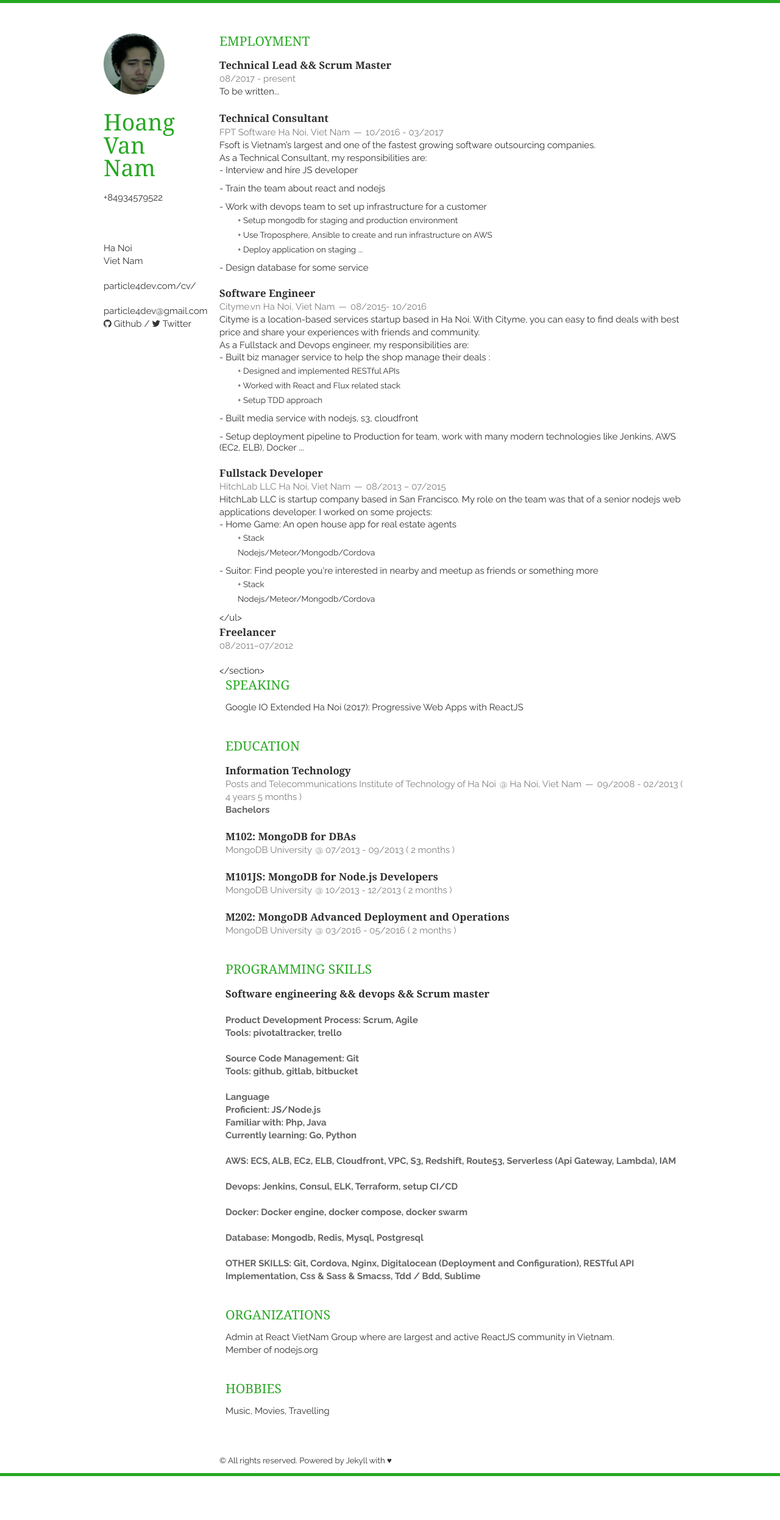
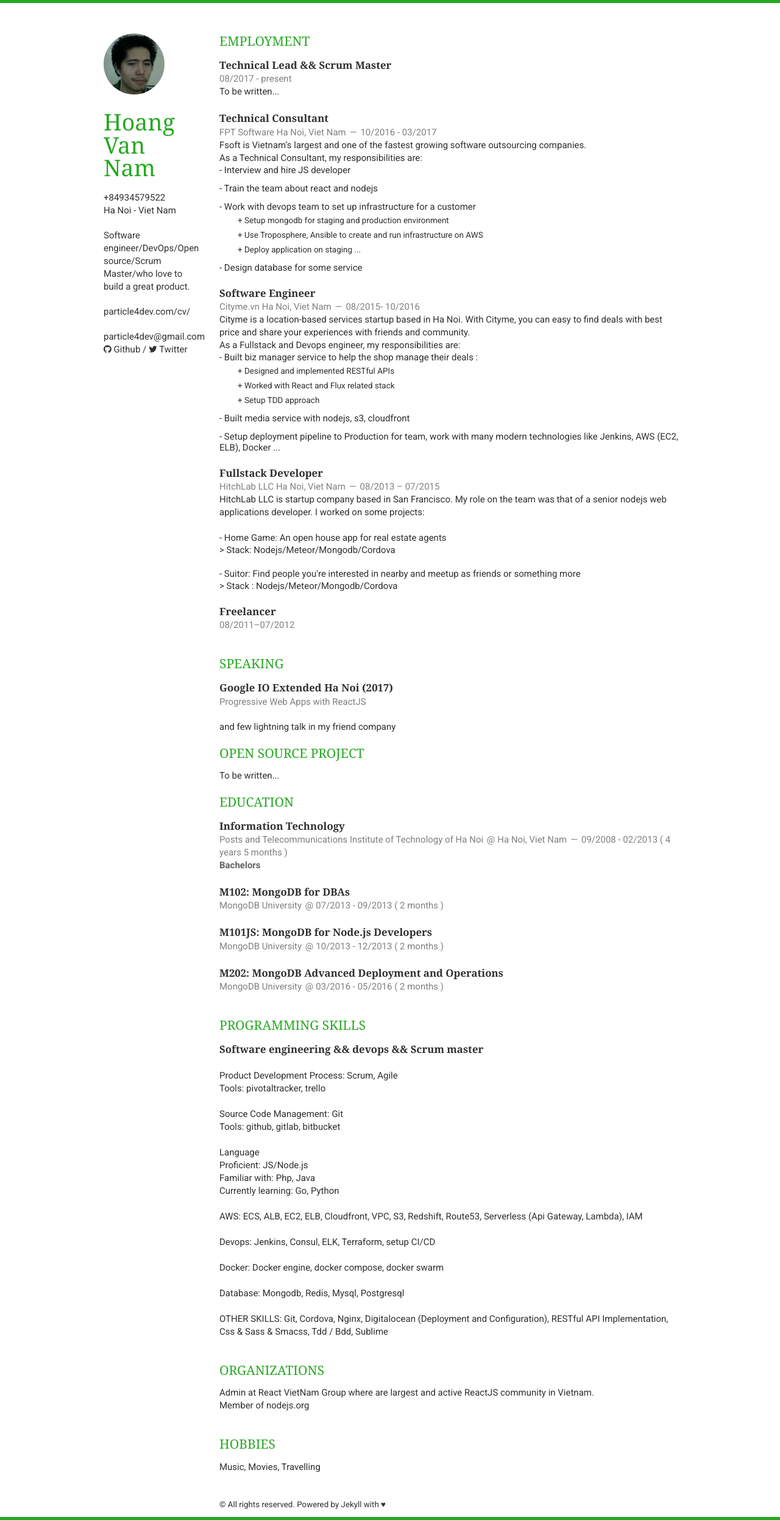
Before and after one commit to particle4dev/blog.particle4dev.com, a Jekyll site: the page built from cv.md, in a window 1280 px wide. Shown: the whole page at 61% size. Built offline with Jekyll 4.4.1, drawn with Linux system fonts in a browser that asks for light colours; nearby versions of some CDN libraries; before the commit the page ends 2421 px from its top, so only the background shows below that.

Commit message:
CV layout
- add new font

- update layout

```diff
--- a/_includes/cv/employment.html
+++ b/_includes/cv/employment.html
@@ -29,7 +29,7 @@
             <li>- Design database for some service</li>
         </ul>
     </article>
-     <article>
+    <article>
         <header>
             <h1>Software Engineer</h1>
             <span>Cityme.vn <address>Ha Noi, Viet Nam</address><time>08/2015-  10/2016</time></span>
@@ -49,32 +49,28 @@
             <li>- Setup deployment pipeline to Production for team, work with many modern technologies like Jenkins, AWS (EC2, ELB), Docker ...</li>
         </ul>
     </article>
+
     <article>
         <header>
             <h1>Fullstack Developer</h1>
             <span>HitchLab LLC <address>Ha Noi, Viet Nam</address><time>08/2013 – 07/2015</time></span>
         </header>
-        <p>HitchLab LLC is startup company based in San Francisco. My role on the team was that of a senior nodejs web applications developer. I worked on some projects:</p>
+        HitchLab LLC is startup company based in San Francisco. My role on the team was that of a senior nodejs web applications developer. I worked on some projects:
+        <br /><br />
+        - Home Game: An open house app for real estate agents
         <ul>
-            <li>- Home Game: An open house app for real estate agents
-                <ul>
-                    <li>+ Stack</li>
-                    <li>Nodejs/Meteor/Mongodb/Cordova</li>
-                </ul>
-            <li>
-            <li>- Suitor: Find people you're interested in nearby and meetup as friends or something more
-                <ul>
-                    <li>+ Stack</li>
-                    <li>Nodejs/Meteor/Mongodb/Cordova</li>
-                </ul>
-            </li>
+            <li>> Stack: Nodejs/Meteor/Mongodb/Cordova</li>
         </ul>
-    <article>
+        - Suitor: Find people you're interested in nearby and meetup as friends or something more
+        <ul>
+            <li>> Stack : Nodejs/Meteor/Mongodb/Cordova</li>
+        </ul>
+    </article>
+
     <article>
         <header>
             <h1>Freelancer</h1>
             <span><time>08/2011–07/2012</time></span>
         </header>
-        <p></p>
     </article>
 </section>
--- /dev/null
+++ b/_includes/cv/open-source.html
@@ -0,0 +1,4 @@
+<section class="thirteen columns">
+    <h1>Open Source Project</h1>
+    To be written...
+</section>
--- a/_includes/cv/skills.html
+++ b/_includes/cv/skills.html
@@ -6,40 +6,40 @@
         </header>
         <br/>
         <p>
-            <em>Product Development Process: Scrum, Agile</em><br/>
-            <em>Tools: pivotaltracker, trello</em><br/>
+            <div>Product Development Process: Scrum, Agile</div>
+            <div>Tools: pivotaltracker, trello</div>
         </p>
         <br/>
         <p>
-            <em>Source Code Management: Git</em><br/>
-            <em>Tools: github, gitlab, bitbucket</em><br/>
+            <div>Source Code Management: Git</div>
+            <div>Tools: github, gitlab, bitbucket</div>
         </p>
         <br/>
         <p>
-            <em>Language</em><br/>
-            <em>Proficient: JS/Node.js</em><br/>
-            <em>Familiar with: Php, Java</em><br/>
-            <em>Currently learning: Go, Python</em><br/>
+            <div>Language</div>
+            <div>Proficient: JS/Node.js</div>
+            <div>Familiar with: Php, Java</div>
+            <div>Currently learning: Go, Python</div>
         </p>
         <br/>
         <p>
-            <em>AWS: ECS, ALB, EC2, ELB, Cloudfront, VPC, S3, Redshift, Route53, Serverless (Api Gateway, Lambda), IAM</em>
+            <div>AWS: ECS, ALB, EC2, ELB, Cloudfront, VPC, S3, Redshift, Route53, Serverless (Api Gateway, Lambda), IAM</div>
         </p>
         <br/>
         <p>
-            <em>Devops: Jenkins, Consul, ELK, Terraform, setup CI/CD</em>
+            <div>Devops: Jenkins, Consul, ELK, Terraform, setup CI/CD</div>
         </p>
         <br/>
         <p>
-            <em>Docker: Docker engine, docker compose, docker swarm</em>
+            <div>Docker: Docker engine, docker compose, docker swarm</div>
         </p>
         <br/>
         <p>
-            <em>Database: Mongodb, Redis, Mysql, Postgresql</em>
+            <div>Database: Mongodb, Redis, Mysql, Postgresql</div>
         </p>
         <br/>
         <p>
-            <em>OTHER SKILLS: Git, Cordova, Nginx, Digitalocean (Deployment and Configuration), RESTful API Implementation, Css & Sass & Smacss, Tdd / Bdd, Sublime</em>
+            <div>OTHER SKILLS: Git, Cordova, Nginx, Digitalocean (Deployment and Configuration), RESTful API Implementation, Css & Sass & Smacss, Tdd / Bdd, Sublime</div>
         </p>
     </article>
 </section>
--- a/_includes/cv/speaking.html
+++ b/_includes/cv/speaking.html
@@ -1,6 +1,10 @@
 <section class="thirteen columns">
     <h1>Speaking</h1>
     <article>
-        Google IO Extended Ha Noi (2017): <a href="https://docs.google.com/presentation/d/1igUOsI-Oq5XYACZsWibomvcSrMvAcrPaVxrUTau3BcE/edit?usp=sharing" target="_blank">Progressive Web Apps with ReactJS</a>
+    	<header>
+            <h1>Google IO Extended Ha Noi (2017)</h1>
+            <span><a href="https://docs.google.com/presentation/d/1igUOsI-Oq5XYACZsWibomvcSrMvAcrPaVxrUTau3BcE/edit?usp=sharing" target="_blank">Progressive Web Apps with ReactJS</a></span>
+        </header>
     </article>
+    and few lightning talk in my friend company
 </section>
--- a/_layouts/cv.html
+++ b/_layouts/cv.html
@@ -12,7 +12,8 @@
     <link rel="stylesheet" href="{{ site.baseurl }}/public/css/cv/skeleton.css">
     <link rel="stylesheet" href="{{ site.baseurl }}/public/css/cv/layout.css">
     <link rel="stylesheet" href="//maxcdn.bootstrapcdn.com/font-awesome/4.4.0/css/font-awesome.min.css">
-
+    <link rel="stylesheet" type="text/css" href="https://fonts.googleapis.com/css?family=Roboto:regular,bold,italic,thin,light,bolditalic,black,medium&amp;lang=en"
+    />
     <!--[if lt IE 9]>
     <script src="http://html5shim.googlecode.com/svn/trunk/html5.js"></script>
     <![endif]-->
@@ -30,14 +31,12 @@
         <img src="{{ site.author.photo }}" class="me" />
         <h1>{{ page.fullname }}</h1>
         <p>
-            <a href="{{ page.tel_full }}">{{ page.tel }}</a>
+            <a href="{{ page.tel_full }}">{{ page.tel }}</a><br/>
+            {{ page.address }}
         </p>
         <address>
             <a href="{{ site.google_maps }}">
-                {{ site.address }}<br/>
-                {{ site.postcode }}<br/>
-                {{ page.city }}<br/>
-                {{ page.country }}
+                {{ page.about }}<br/>
             </a>
         </address>
         <p>
@@ -51,11 +50,11 @@
     </header>
     <div class="thirteen columns clearfix">
         {{ content }}
-    <footer class="thirteen columns">
-        <p>
-            © All rights reserved. Powered by <a href="http://jekyllrb.com/">Jekyll</a> with ♥
-        </p>
-    </footer>
+        <footer class="thirteen columns">
+            <p>
+                © All rights reserved. Powered by <a href="http://jekyllrb.com/">Jekyll</a> with ♥
+            </p>
+        </footer>
     </div>
 </div>
 {% include analytics.html %}
--- a/cv.md
+++ b/cv.md
@@ -1,12 +1,12 @@
 ---
 layout: cv
+about: Software engineer/DevOps/Open source/Scrum Master/who love to build a great product.
 title: Hoang Van Nam
 fullname: Hoang Van Nam
 twitter: particle4dev
 tel_full: '+84934579522'
 tel: '+84934579522'
-city: Ha Noi
-country: Viet Nam
+address: Ha Noi - Viet Nam
 website_full: 'http://www.particle4dev.com/cv/'
 website: 'particle4dev.com/cv/'
 email_full: particle4dev@gmail.com
@@ -19,6 +19,8 @@ twitter: particle4dev
 
 {% include cv/speaking.html %}
 
+{% include cv/open-source.html %}
+
 {% include cv/education.html %}
 
 {% include cv/skills.html %}
--- a/public/css/cv/layout.css
+++ b/public/css/cv/layout.css
@@ -1,7 +1,5 @@
-@import url(https://fonts.googleapis.com/css?family=Raleway:700,400);
-
 body {
-    font-family: "Raleway", Helvetica, Arial, sans-serif;
+    font-family: 'Roboto', 'Helvetica', 'Arial', sans-serif;
     font-size: 15px;
     line-height: 21px;
     color: rgb(48, 48, 48);
```
Also changed, not shown: _includes/cv/REF.md (added, +5 -0 lines).
